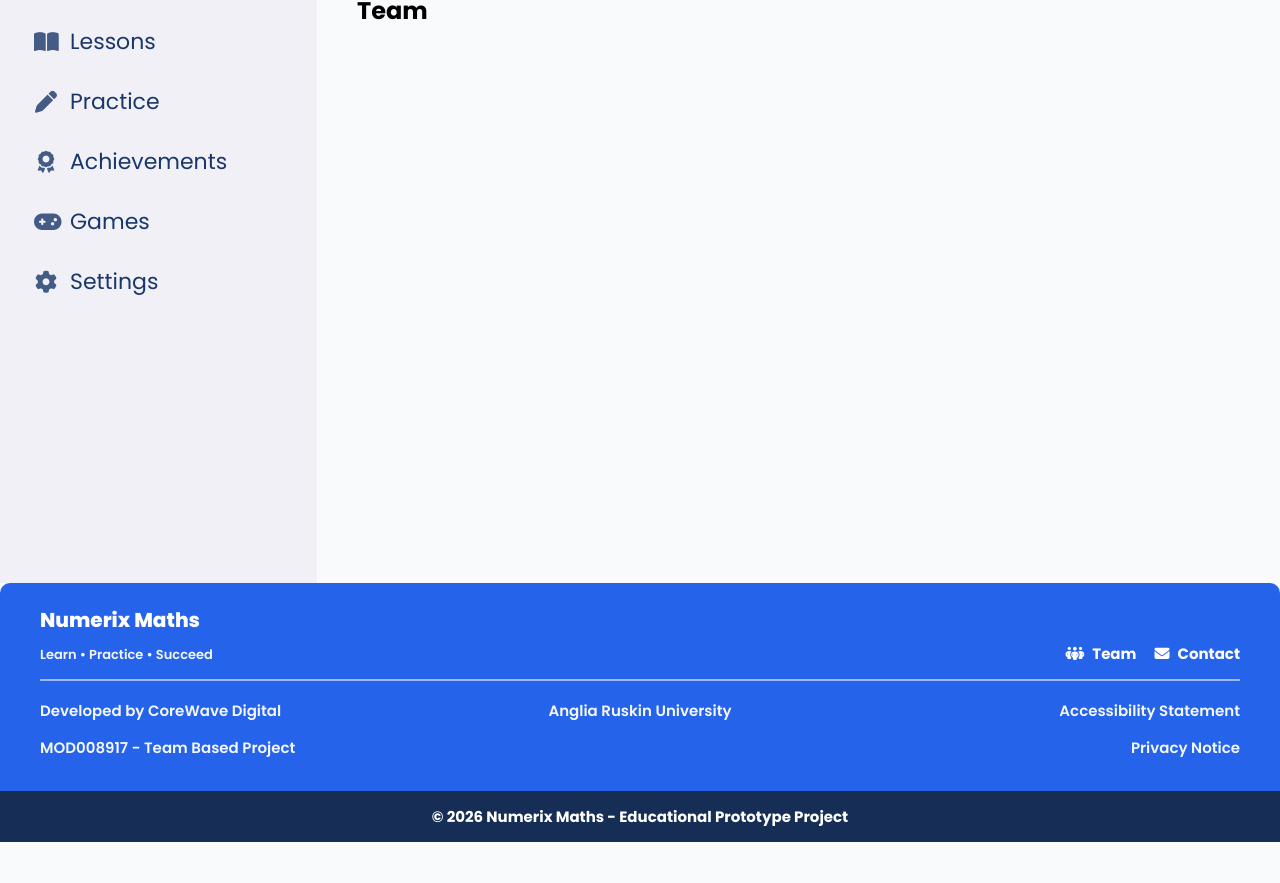
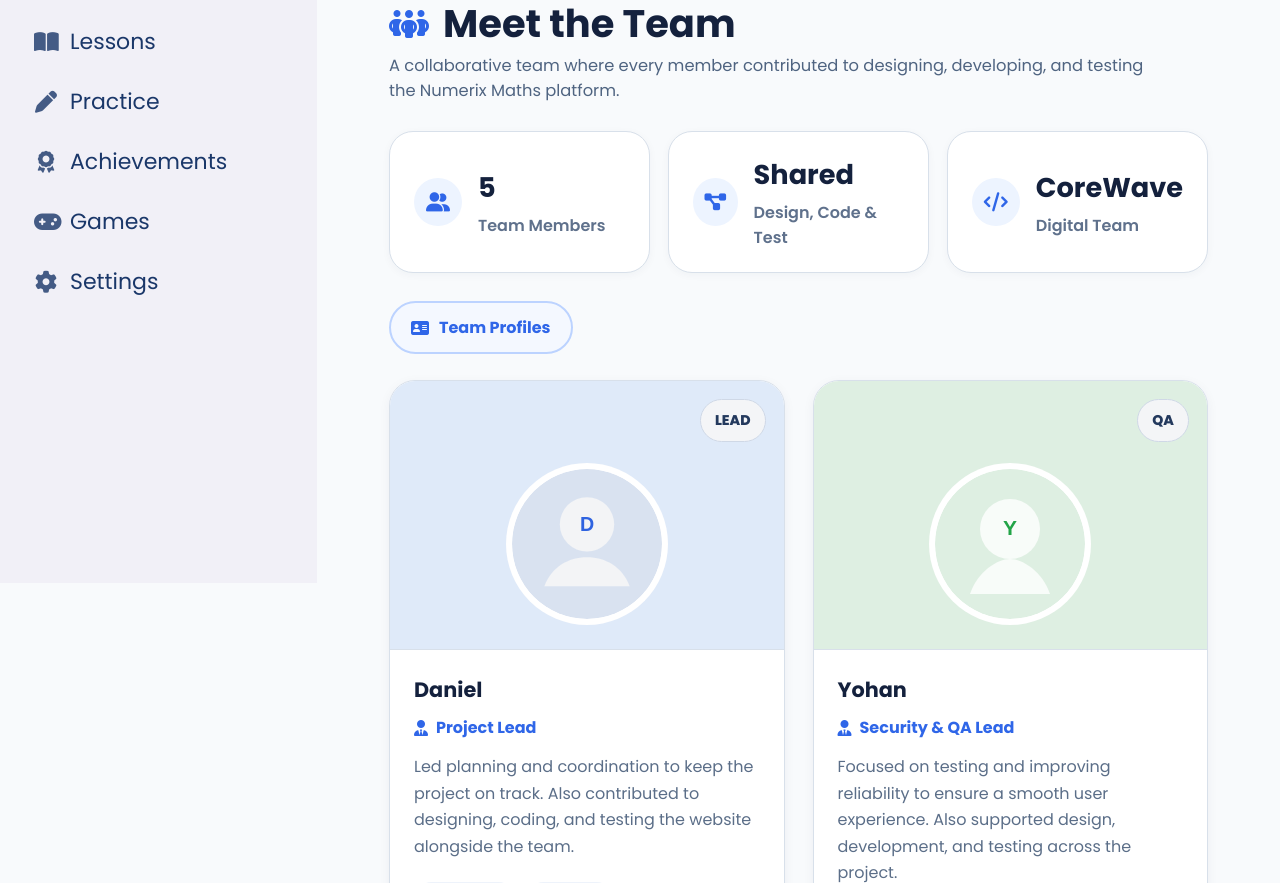
Before and after one commit to dburley67/Numerix-Maths, a Vue app: page /team in a window 1280 px wide. Shown: the part 217-1100 px from the top of the page. Before the commit the page ends 1059 px from the top, so only its background shows below. Built offline with nearby package versions, Linux system fonts and the light colour scheme.

Commit message:
Updated styling on the lessons page, teams page added with slight modifcation on the images.

```diff
--- a/src/pages/TeamPage.vue
+++ b/src/pages/TeamPage.vue
@@ -1,5 +1,337 @@
 <template>
-  <div>
-    <h2>Team</h2>
-  </div>
+  <section class="team-page">
+    <div class="page-header">
+      <div class="page-title">
+        <i class="fa-solid fa-people-group"></i>
+        <h1>Meet the Team</h1>
+      </div>
+      <p>
+        A collaborative team where every member contributed to designing,
+        developing, and testing the Numerix Maths platform.
+      </p>
+    </div>
+
+    <div class="team-summary">
+      <div class="summary-card">
+        <i class="fa-solid fa-user-group"></i>
+        <div>
+          <h2>{{ teamMembers.length }}</h2>
+          <p>Team Members</p>
+        </div>
+      </div>
+      <div class="summary-card">
+        <i class="fa-solid fa-diagram-project"></i>
+        <div>
+          <h2>Shared</h2>
+          <p>Design, Code & Test</p>
+        </div>
+      </div>
+      <div class="summary-card">
+        <i class="fa-solid fa-code"></i>
+        <div>
+          <h2>CoreWave</h2>
+          <p>Digital Team</p>
+        </div>
+      </div>
+    </div>
+
+    <div class="section-pill">
+      <i class="fa-solid fa-address-card"></i><span>Team Profiles</span>
+    </div>
+
+    <div class="team-grid">
+      <article v-for="member in teamMembers" :key="member.id" class="team-card">
+        <div class="team-card-top" :class="member.bannerClass">
+          <img :src="member.image" :alt="member.name" class="team-photo" />
+          <span class="role-badge">{{ member.shortRole }}</span>
+        </div>
+        <div class="team-card-content">
+          <h3>{{ member.name }}</h3>
+          <p class="member-role">
+            <i class="fa-solid fa-user-tie"></i>{{ member.role }}
+          </p>
+          <p class="member-bio">{{ member.bio }}</p>
+          <div class="member-tags">
+            <span v-for="tag in member.tags" :key="tag" class="member-tag">{{
+              tag
+            }}</span>
+          </div>
+        </div>
+      </article>
+    </div>
+  </section>
 </template>
+
+<script setup>
+const teamMembers = [
+  {
+    id: 1,
+    name: "Daniel",
+    role: "Project Lead",
+    shortRole: "LEAD",
+    bio: "Led planning and coordination to keep the project on track. Also contributed to designing, coding, and testing the website alongside the team.",
+    image: "/images/team-member-1.svg",
+    bannerClass: "banner-blue",
+    tags: [
+      "Leadership",
+      "Planning",
+      "Team Coordination",
+      "Design",
+      "Development",
+      "Testing",
+    ],
+  },
+  {
+    id: 2,
+    name: "Yohan",
+    role: "Security & QA Lead",
+    shortRole: "QA",
+    bio: "Focused on testing and improving reliability to ensure a smooth user experience. Also supported design, development, and testing across the project.",
+    image: "/images/team-member-2.svg",
+    bannerClass: "banner-green",
+    tags: ["Testing", "Quality Assurance", "Security", "Design", "Development"],
+  },
+  {
+    id: 3,
+    name: "Alex",
+    role: "Frontend Lead",
+    shortRole: "UI",
+    bio: "Led the visual design and user interface, creating a clean and responsive experience. Contributed to coding, testing, and overall development.",
+    image: "/images/team-member-3.svg",
+    bannerClass: "banner-orange",
+    tags: ["Frontend", "UI Design", "Responsiveness", "Development", "Testing"],
+  },
+  {
+    id: 4,
+    name: "Deivydas",
+    role: "Logic & Interactivity Lead",
+    shortRole: "LOGIC",
+    bio: "Developed interactive features such as lessons and quizzes, helping bring the platform to life. Also contributed to design, coding, and testing.",
+    image: "/images/team-member-4.svg",
+    bannerClass: "banner-purple",
+    tags: [
+      "Logic",
+      "Interactivity",
+      "Problem Solving",
+      "Development",
+      "Testing",
+    ],
+  },
+  {
+    id: 5,
+    name: "Kai",
+    role: "Content & Integration Support",
+    shortRole: "CONTENT",
+    bio: "Organised content and supported integration across the platform. Worked with the team on design, development, and testing to ensure consistency.",
+    image: "/images/team-member-5.svg",
+    bannerClass: "banner-yellow",
+    tags: ["Content", "Integration", "Structure", "Design", "Testing"],
+  },
+];
+</script>
+
+<style scoped>
+.team-page {
+  min-height: 100%;
+  padding: 32px;
+  background: transparent;
+}
+.page-header {
+  margin-bottom: 28px;
+}
+.page-title {
+  display: flex;
+  align-items: center;
+  gap: 14px;
+  margin-bottom: 10px;
+}
+.page-title i {
+  font-size: 2rem;
+  color: #2f66e8;
+}
+.page-header h1 {
+  margin: 0;
+  font-size: 2.4rem;
+  line-height: 1;
+  color: #14213d;
+}
+.page-header p {
+  margin: 0;
+  color: #4f6481;
+  font-size: 1.02rem;
+  font-weight: 500;
+  max-width: 760px;
+}
+.team-summary {
+  display: grid;
+  grid-template-columns: repeat(3, 1fr);
+  gap: 18px;
+  margin-bottom: 28px;
+}
+.summary-card {
+  background: #fff;
+  border: 1px solid #d8e0ea;
+  border-radius: 24px;
+  padding: 22px 24px;
+  display: flex;
+  align-items: center;
+  gap: 16px;
+  box-shadow: 0 2px 8px rgba(31, 47, 70, 0.04);
+}
+.summary-card i {
+  width: 48px;
+  height: 48px;
+  border-radius: 50%;
+  background: #edf4ff;
+  color: #2f66e8;
+  display: flex;
+  align-items: center;
+  justify-content: center;
+  font-size: 1.2rem;
+}
+.summary-card h2 {
+  margin: 0;
+  font-size: 1.7rem;
+  color: #14213d;
+}
+.summary-card p {
+  margin: 4px 0 0;
+  color: #5f718c;
+  font-weight: 600;
+}
+.section-pill {
+  display: inline-flex;
+  align-items: center;
+  gap: 10px;
+  margin-bottom: 26px;
+  padding: 12px 20px;
+  border: 2px solid #bcd3ff;
+  border-radius: 999px;
+  color: #2f66e8;
+  background: #f4f8ff;
+  font-weight: 700;
+}
+.team-grid {
+  display: grid;
+  grid-template-columns: repeat(auto-fit, minmax(280px, 1fr));
+  gap: 28px;
+}
+.team-card {
+  background: #fff;
+  border: 1px solid #d8e0ea;
+  border-radius: 26px;
+  overflow: hidden;
+  box-shadow: 0 3px 12px rgba(31, 47, 70, 0.05);
+  transition:
+    transform 0.2s ease,
+    box-shadow 0.2s ease;
+}
+.team-card:hover {
+  transform: translateY(-4px);
+  box-shadow: 0 8px 20px rgba(31, 47, 70, 0.08);
+}
+.team-card-top {
+  position: relative;
+  height: 220px;
+  display: flex;
+  align-items: flex-end;
+  justify-content: center;
+  padding: 24px;
+  border-bottom: 1px solid #d8e0ea;
+}
+.banner-blue {
+  background: #dfeaf9;
+}
+.banner-green {
+  background: #deefe2;
+}
+.banner-orange {
+  background: #f3e5cf;
+}
+.banner-purple {
+  background: #ece4f6;
+}
+.banner-yellow {
+  background: #f9f1d6;
+}
+.team-photo {
+  width: 150px;
+  height: 150px;
+  object-fit: cover;
+  border-radius: 50%;
+  border: 6px solid rgba(255, 255, 255, 0.75);
+  background: #fff;
+}
+.role-badge {
+  position: absolute;
+  top: 18px;
+  right: 18px;
+  display: inline-flex;
+  align-items: center;
+  justify-content: center;
+  background: #f4f5f7;
+  color: #23395d;
+  border: 1px solid #cfd8e6;
+  border-radius: 999px;
+  padding: 10px 14px;
+  font-size: 0.88rem;
+  font-weight: 800;
+}
+.team-card-content {
+  padding: 24px;
+}
+.team-card-content h3 {
+  margin: 0 0 10px;
+  color: #14213d;
+  font-size: 1.3rem;
+}
+.member-role {
+  display: inline-flex;
+  align-items: center;
+  gap: 8px;
+  margin: 0 0 14px;
+  color: #2f66e8;
+  font-weight: 700;
+}
+.member-bio {
+  margin: 0 0 18px;
+  color: #5b6e88;
+  font-size: 1rem;
+  line-height: 1.65;
+  min-height: 110px;
+}
+.member-tags {
+  display: flex;
+  flex-wrap: wrap;
+  gap: 10px;
+}
+.member-tag {
+  display: inline-block;
+  background: #eef3fb;
+  color: #2f66e8;
+  padding: 8px 12px;
+  border-radius: 999px;
+  font-size: 0.85rem;
+  font-weight: 800;
+}
+@media (max-width: 900px) {
+  .team-summary {
+    grid-template-columns: 1fr;
+  }
+}
+@media (max-width: 768px) {
+  .team-page {
+    padding: 20px;
+  }
+  .page-header h1 {
+    font-size: 2rem;
+  }
+  .team-card-top {
+    height: 200px;
+  }
+  .team-photo {
+    width: 130px;
+    height: 130px;
+  }
+}
+</style>
```
Also changed, not shown: src/pages/LessonsPage.vue (+120 -57 lines), public/images/team-member-1.svg.
